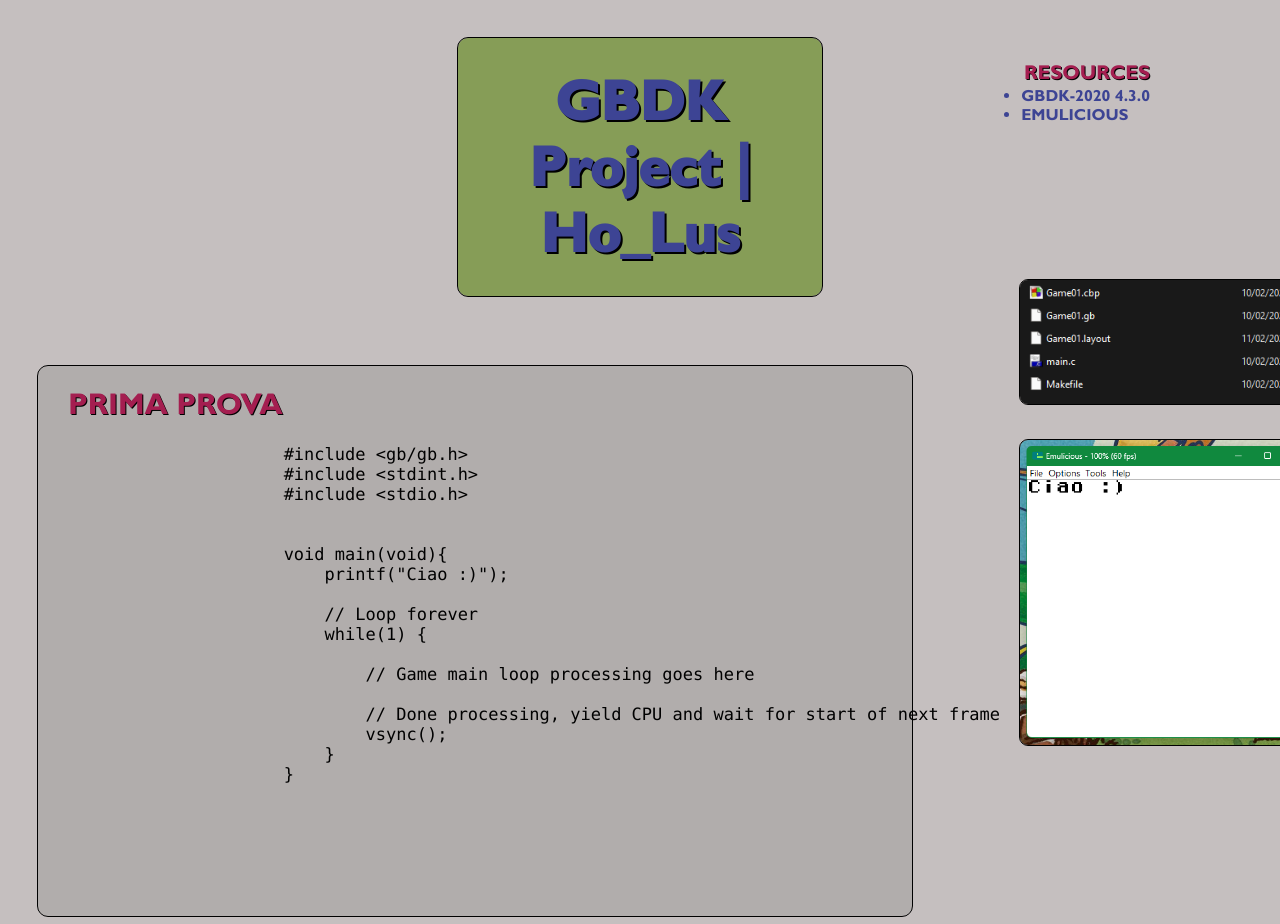
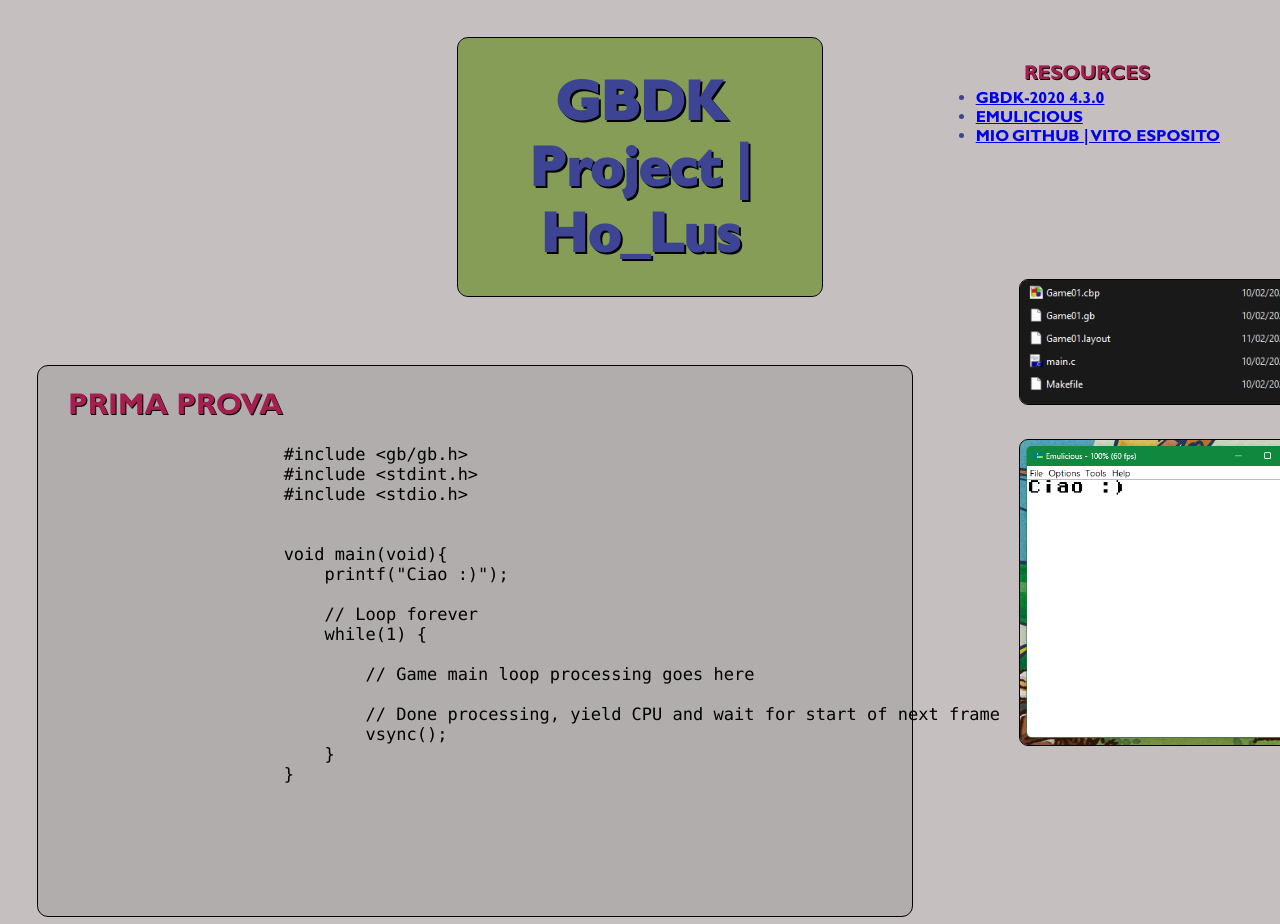
Before and after one commit to Vito-Esposito/GBDK_Project, a plain HTML site: page index.html in a window 1280 px wide. Shown: the top 924 px of the page. Drawn offline with Linux system fonts and the light colour scheme.

Commit message:
Update index.html

```diff
--- a/index.html
+++ b/index.html
@@ -74,9 +74,10 @@
                     RESOURCES</div>
                 <div>
 
-                <ul style="font-family: 'GillSansCustom', sans-serif; color: rgb(61, 68, 148); font-size: 16px; position: absolute; right: 130px; top: 70px;">
-                    <li>GBDK-2020 4.3.0</li>
-                    <li>EMULICIOUS</li>
+                <ul style="font-family: 'GillSansCustom', sans-serif; color: rgb(61, 68, 148); font-size: 16px; position: absolute; right: 60px; top: 72px;">
+                    <li> <a href="https://github.com/gbdk-2020/gbdk-2020" target="_blank">GBDK-2020 4.3.0</a></li>
+                    <li> <a href="https://emulicious.net/" target="_blank">EMULICIOUS</a></li>
+                    <li> <a href="https://github.com/Vito-Esposito" target="_blank">MIO GITHUB | VITO ESPOSITO</a></li>
                 </ul>
         </p>
 
```
